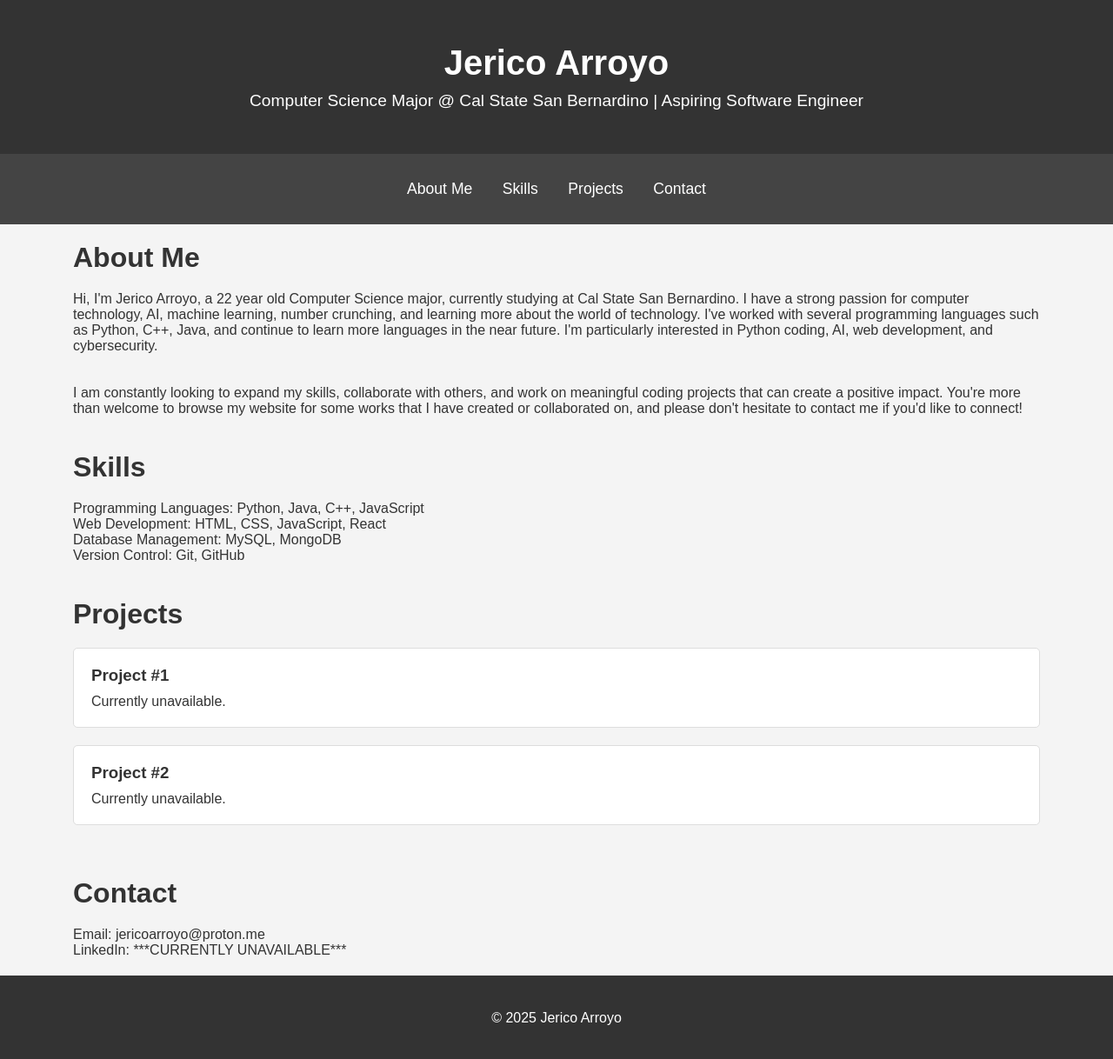
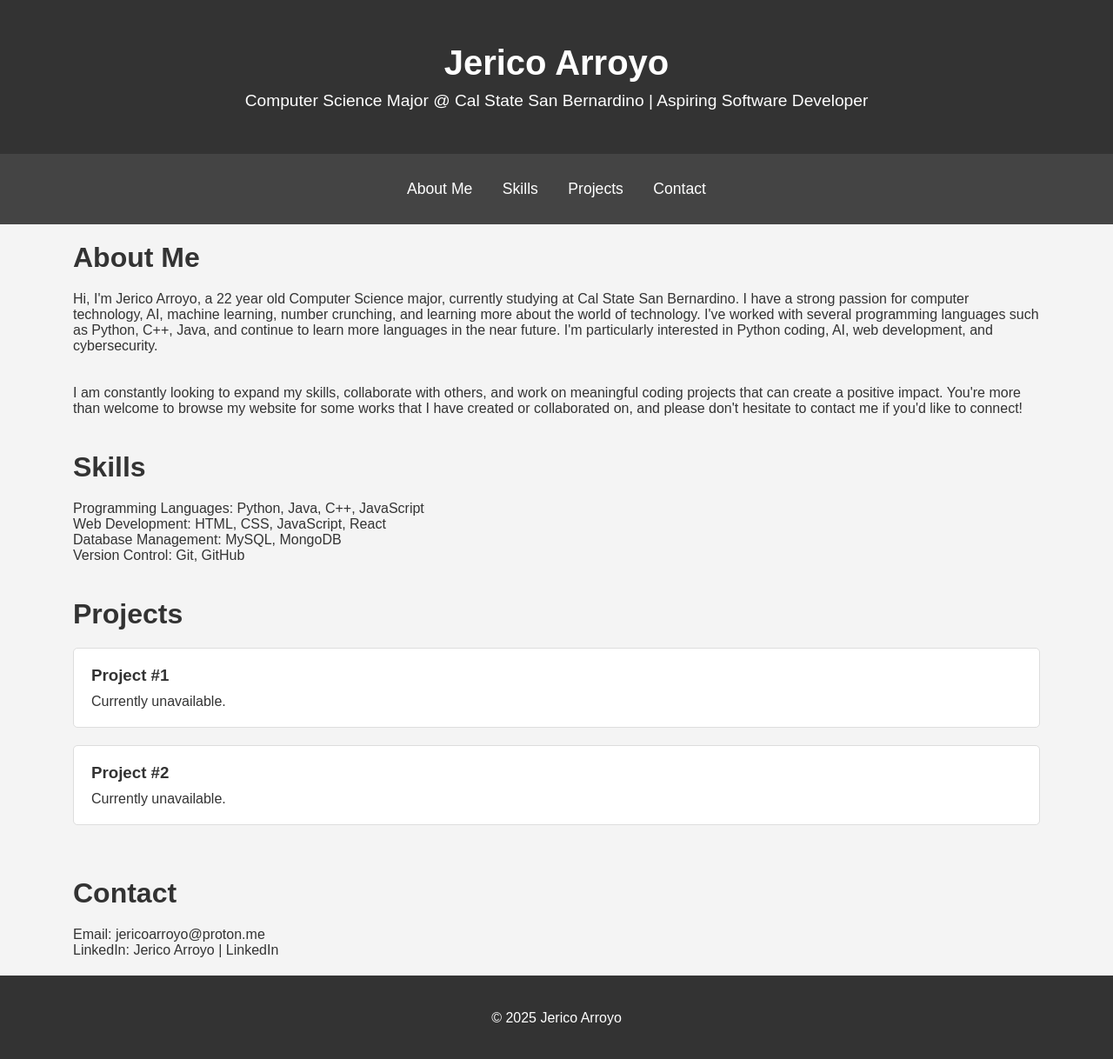
Before and after one commit to puffinpuffins/ja-portfolio, a plain HTML site: page index.html in a window 1280 px wide. Shown: the whole page at 87% size. Drawn offline with Linux system fonts and the light colour scheme.

Commit message:
Updated Contact info. Added link to LinkedIn profile.

```diff
--- a/index.html
+++ b/index.html
@@ -12,7 +12,7 @@
     <header>
         <div class="container">
             <h1>Jerico Arroyo</h1>
-            <p>Computer Science Major @ Cal State San Bernardino | Aspiring Software Engineer</p>
+            <p>Computer Science Major @ Cal State San Bernardino | Aspiring Software Developer</p>
         </div>
     </header>
 
@@ -61,7 +61,7 @@
     <section id="contact" class="container">
         <h2>Contact</h2>
 	<p>Email: <a href="mailto:jericoarroyo@proton.me">jericoarroyo@proton.me</a></p>
-        <p>LinkedIn: <a href="https://www.linkedin.com/">***CURRENTLY UNAVAILABLE***</a></p>
+        <p>LinkedIn: <a href="www.linkedin.com/in/jerico-arroyo-9975101b9">Jerico Arroyo | LinkedIn</a></p>
     </section>
 
     <footer>
```
